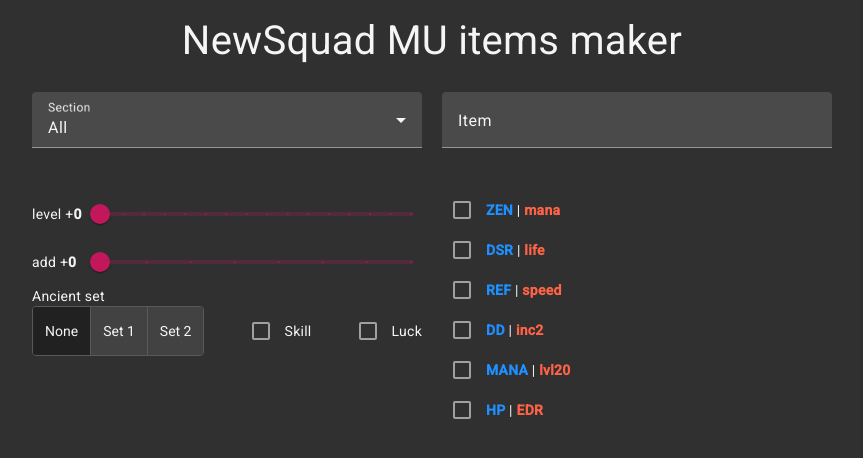
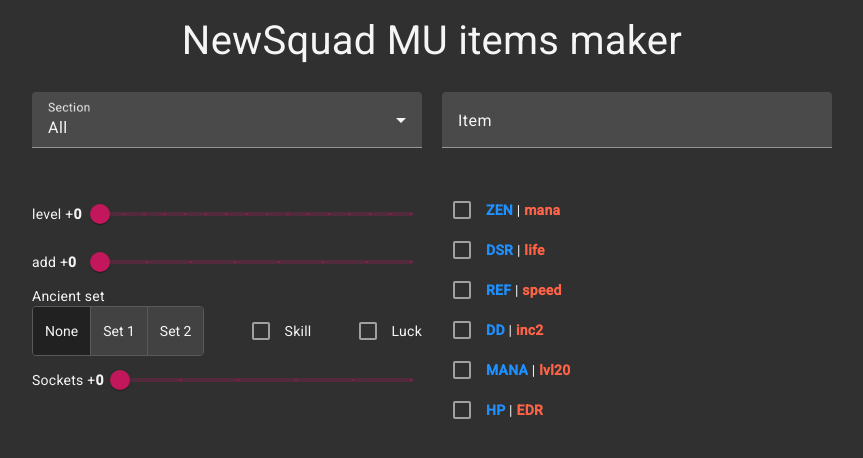
Before and after one commit to Khdoop/newsquad-items, an Angular app: page / in a window 1280 px wide. Shown: the top 458 px of the page, without its empty margins (208-1071 px from the left). Built offline with nearby package versions, Linux system fonts and the light colour scheme.

Commit message:
add sockets input

```diff
--- a/package.json
+++ b/package.json
@@ -6,7 +6,8 @@
     "start": "ng serve",
     "build": "ng build",
     "watch": "ng build --watch --configuration development",
-    "test": "ng test"
+    "test": "ng test",
+    "deploy": "ng deploy --base-href=/newsquad-items/"
   },
   "private": true,
   "dependencies": {
--- a/src/app/app.component.html
+++ b/src/app/app.component.html
@@ -59,6 +59,13 @@
                 <mat-checkbox name="item-luck" [formControl]="luckControl">Luck</mat-checkbox>
             </div>
         </div>
+        <div class="div10">
+            <div style="width: 80px">Sockets +<span class="item-add">{{itemSockets}}</span></div>
+            <mat-slider name="item-sockets" showTickMarks discrete step="1" min="0" max="5" aria-label="item sockets"
+                style="flex-grow: 2;">
+                <input name="item-sockets" matSliderThumb [(ngModel)]="itemSockets">
+            </mat-slider>
+        </div>
     </div>
     <div class="div5">
         <mat-checkbox name="exc-1" [formControl]="zenManaControl"
@@ -89,6 +96,7 @@
                 <thead>
                     <tr>
                         <th [width]="80"></th>
+                        <th *ngIf="itemSockets" [width]="80"></th>
                         <th [width]="80"></th>
                         <th [width]="80"></th>
                         <th [width]="80"></th>
@@ -103,7 +111,10 @@
                     <tr class="command-string" title="Click to copy the command" (click)="onCopyText()">
                         <td
                             style="padding: 10px;background-color: darkgrey;border-top-left-radius: 6px;border-bottom-left-radius: 6px;">
-                            /make
+                            {{itemSockets ? '/makesocket' : '/make'}}
+                        </td>
+                        <td *ngIf="itemSockets" style="padding: 10px;background-color: darkgrey;">
+                            {{itemSockets}}
                         </td>
                         <td style="padding: 10px;background-color: darkgrey;">
                             {{selectedItem?.section}}
@@ -135,6 +146,9 @@
                         <td style="padding: 10px;">
 
                         </td>
+                        <td *ngIf="itemSockets" style="padding: 10px;">
+                            sockets
+                        </td>
                         <td style="padding: 10px;">
                             section
                         </td>
--- a/src/app/app.component.scss
+++ b/src/app/app.component.scss
@@ -76,7 +76,8 @@
 }
 
 .div7,
-.div8 {
+.div8,
+.div10 {
     display: flex;
     align-items: center;
 }
--- a/src/app/app.component.ts
+++ b/src/app/app.component.ts
@@ -42,6 +42,7 @@ export class AppComponent {
 
     itemLevel = 0;
     itemAdd = 0;
+    itemSockets = 0;
 
     itemFormGroup = new FormGroup({
         itemName: this.itemNameControl,
@@ -74,7 +75,7 @@ export class AppComponent {
     }
 
     get itemString() {
-        return `/make ${this.selectedItem?.section} ${this.selectedItem?.number} ${this.itemLevel} ${+this.skillControl.value!} ${+this.luckControl.value!} ${this.itemAdd} ${this.excOptionsCount} ${this.ancientControl.value ?? ''}`;
+        return `${this.itemSockets ? `/makesocket ${this.itemSockets}` : '/make'} ${this.selectedItem?.section} ${this.selectedItem?.number} ${this.itemLevel} ${+this.skillControl.value!} ${+this.luckControl.value!} ${this.itemAdd} ${this.excOptionsCount} ${this.ancientControl.value ?? ''}`;
     }
 
     formatItemAdd(value: number): string {
```
